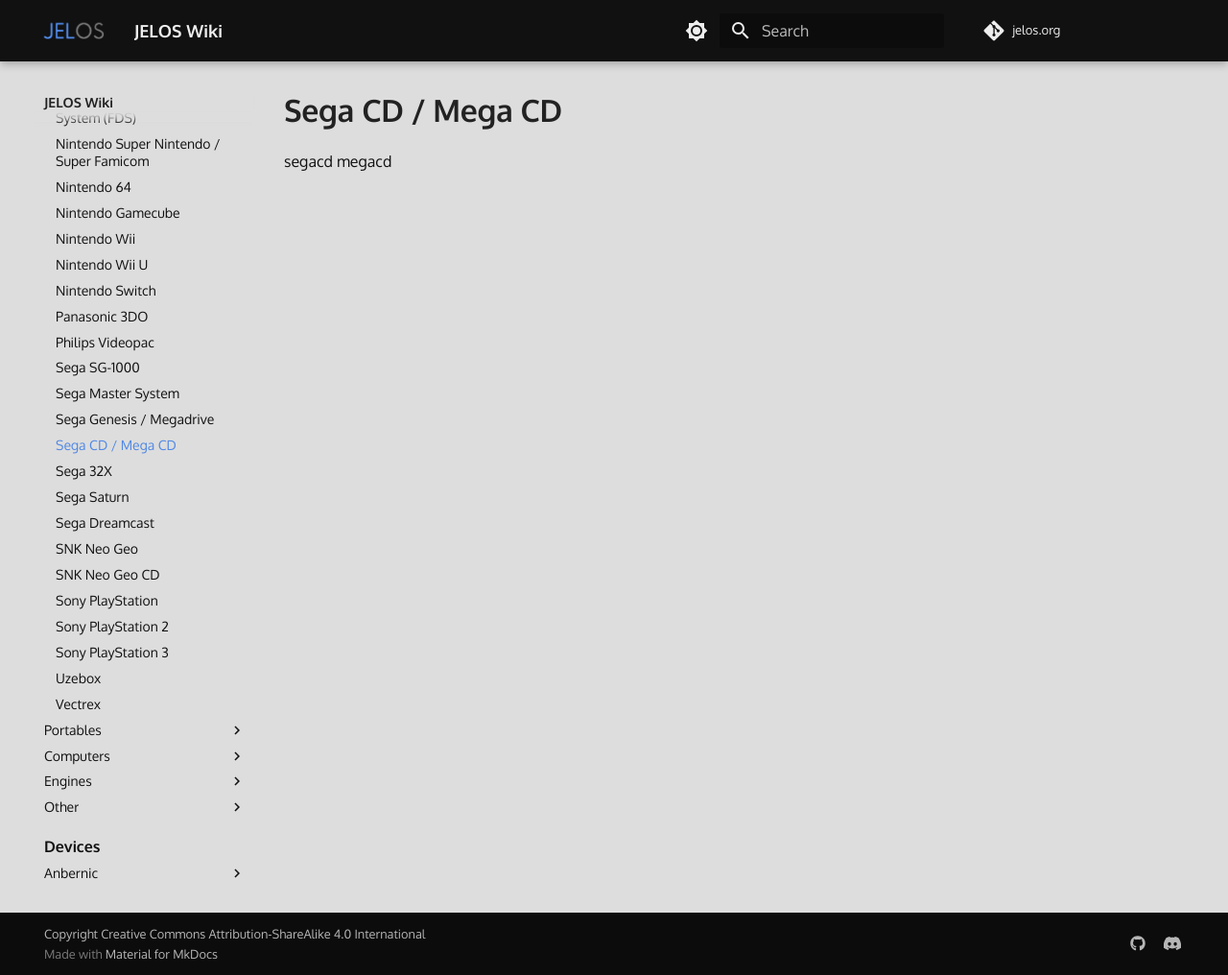
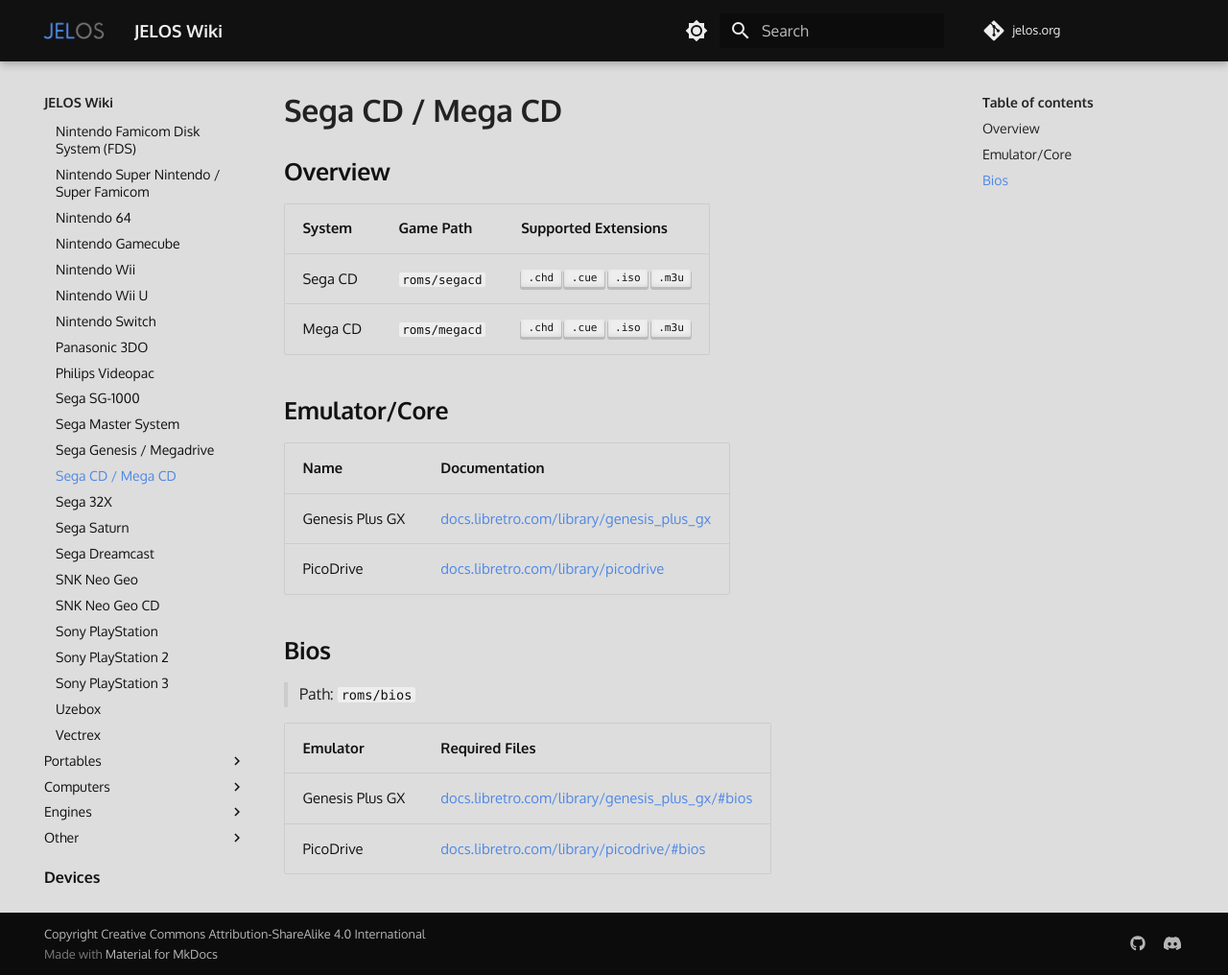
Before and after one commit to wbrawner/jelos.org, an MkDocs documentation site: the page built from docs/systems/segacd.md, in a window 1280 px wide and 1016 px high. Shown: the whole window at 96% size. Built offline with MkDocs 1.6.1 and Material for MkDocs 9.7.7, drawn with Linux system fonts in a browser that asks for light colours; some web fonts are replaced; comment, search, counter and statistics services are not loaded.

Commit message:
Update segacd.md

```diff
--- a/docs/systems/segacd.md
+++ b/docs/systems/segacd.md
@@ -1,4 +1,24 @@
 # Sega CD / Mega CD
 
-segacd
-megacd
+## Overview
+
+| System | Game Path | Supported Extensions |
+| -- | -- | -- |
+| Sega CD | `roms/segacd` | ++".chd"++ ++".cue"++ ++".iso"++ ++".m3u"++ |
+| Mega CD | `roms/megacd` | ++".chd"++ ++".cue"++ ++".iso"++ ++".m3u"++ |
+
+## Emulator/Core
+
+| Name | Documentation |
+| --- | --- |
+| Genesis Plus GX | [docs.libretro.com/library/genesis_plus_gx](https://docs.libretro.com/library/genesis_plus_gx/) |
+| PicoDrive | [docs.libretro.com/library/picodrive](https://docs.libretro.com/library/picodrive/) |
+
+## Bios
+
+> Path: `roms/bios`
+
+| Emulator | Required Files |
+| -- | -- |
+| Genesis Plus GX | [docs.libretro.com/library/genesis_plus_gx/#bios](https://docs.libretro.com/library/genesis_plus_gx/#bios) |
+| PicoDrive | [docs.libretro.com/library/picodrive/#bios](https://docs.libretro.com/library/picodrive/#bios) |
```
